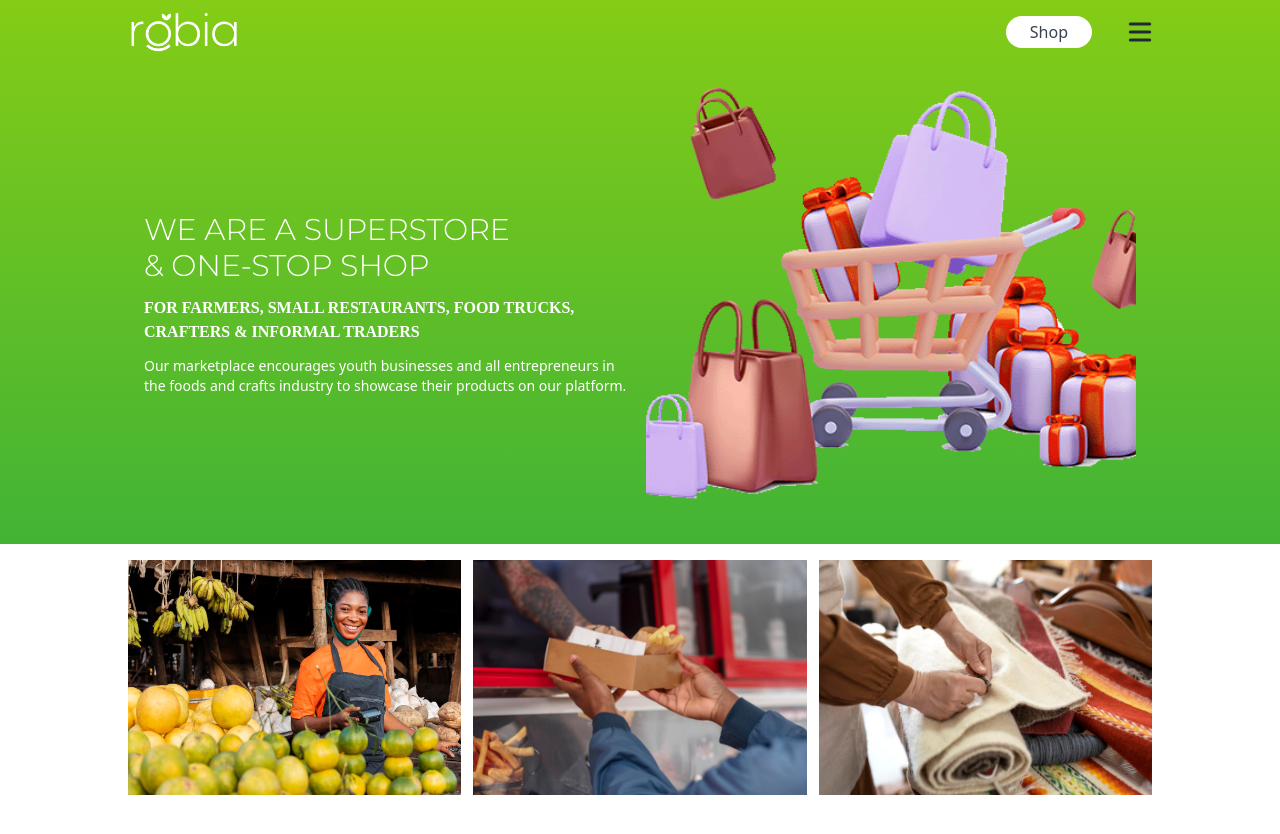
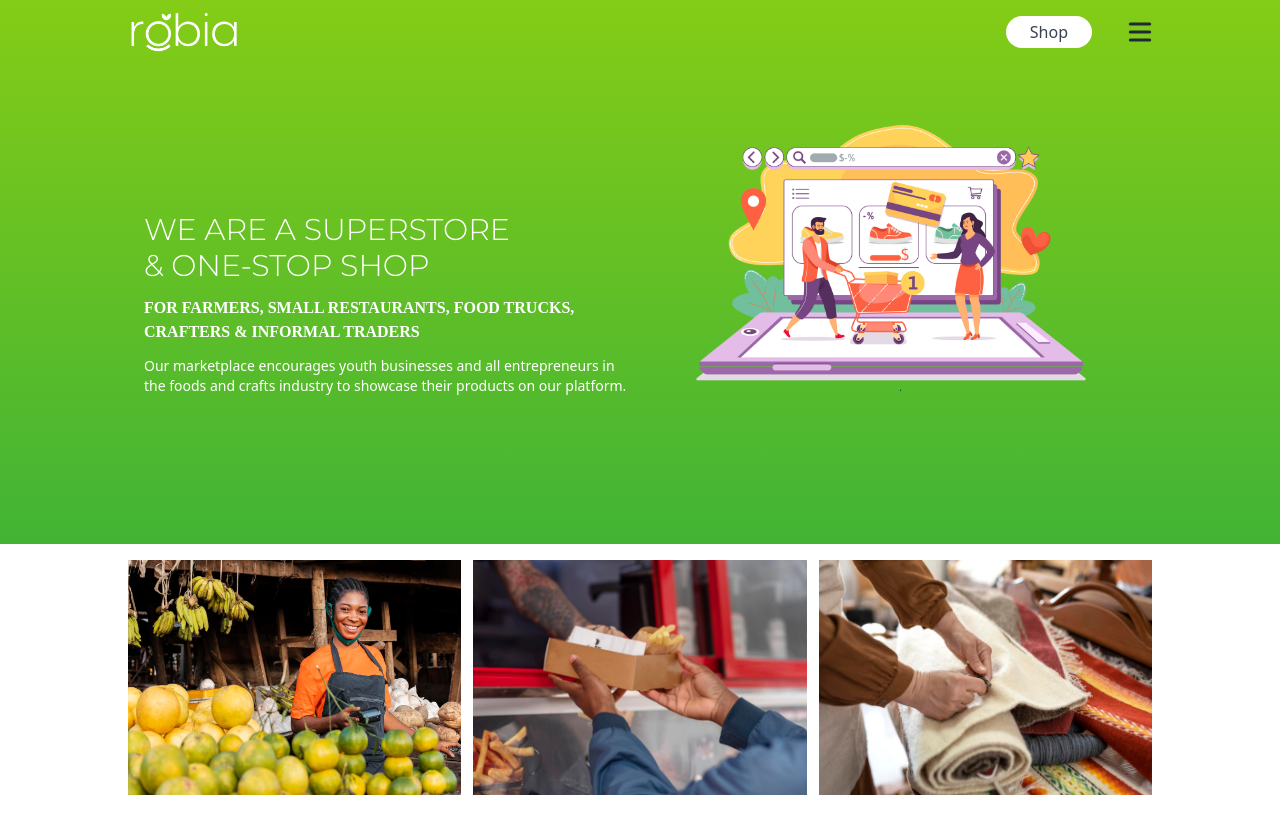
Before and after one commit to PhilaniNcube/robia, a Next.js app: page / in a window 1280 px wide. Shown: the top 834 px of the page. Built offline with nearby package versions, Linux system fonts and the light colour scheme; a web font is replaced by a local one.

Commit message:
new background

```diff
--- a/components/Home/NewHero.jsx
+++ b/components/Home/NewHero.jsx
@@ -18,7 +18,7 @@ const NewHero = () => {
           </p>
         </div>
 
-        <img src="/images/cart_8_small.png" className="hidden md:block h-full object-cover" alt="shopping" />
+        <img src="/images/background.png" className="hidden md:block w-full object-cover" alt="shopping" />
       </div>
     </section>
   );
```
Also changed, not shown: public/images/background.png (added).
